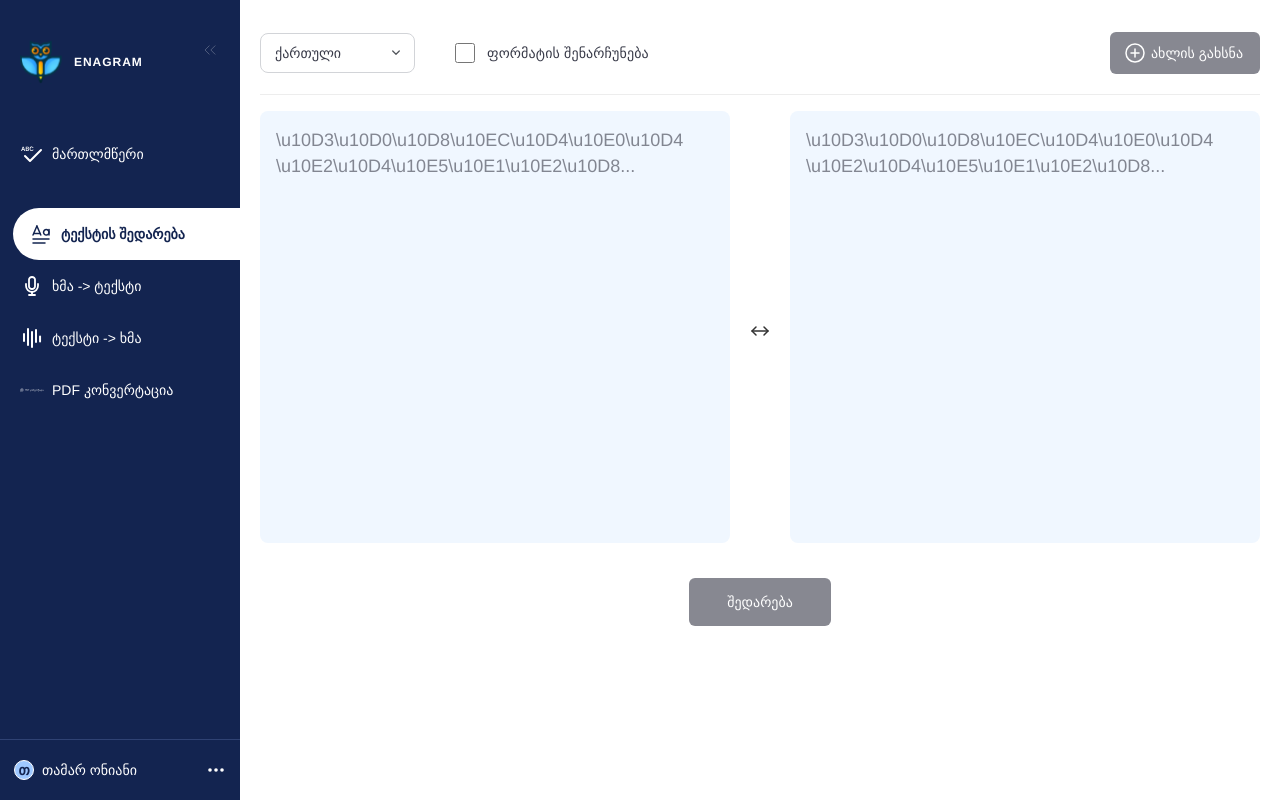
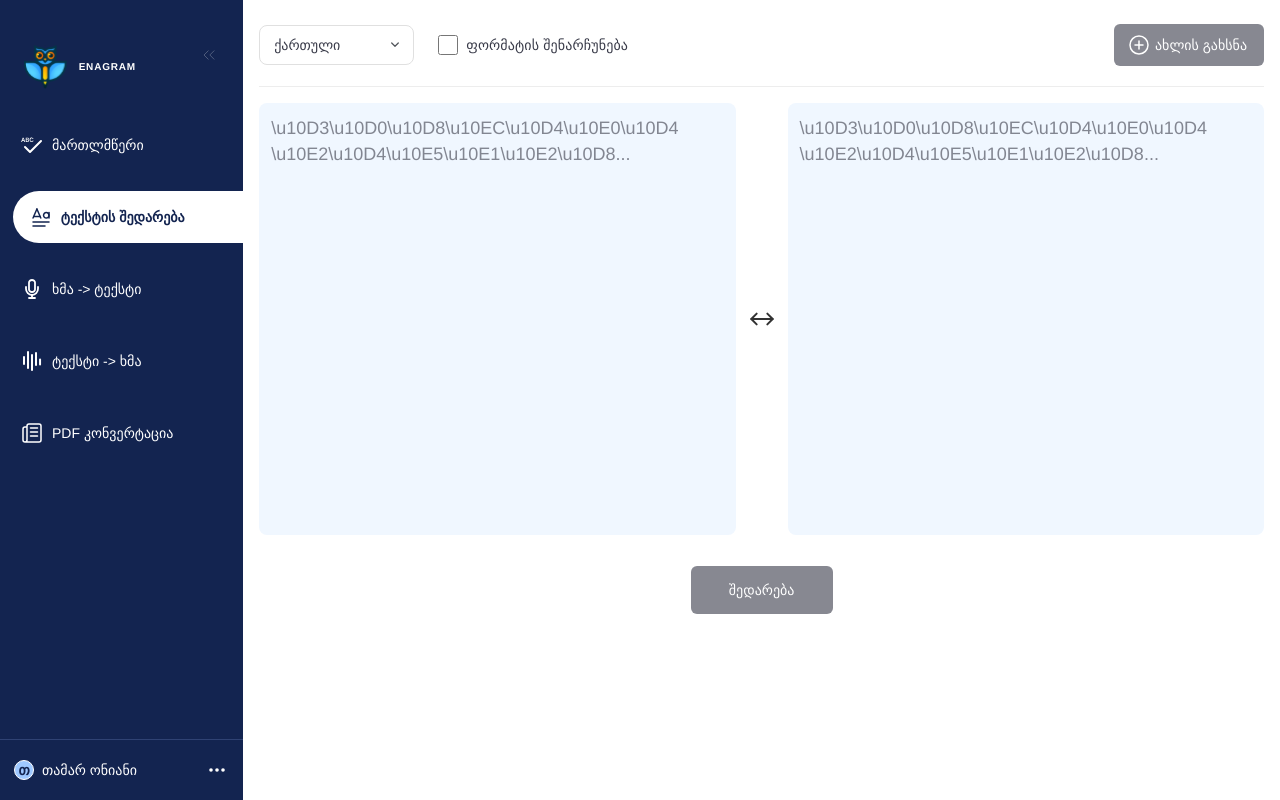
Before and after one commit to sabaPhruidze/frontend-enagram-text-comparer, a React (Vite) app: page / in a window 1280 px wide. Built offline with nearby package versions, Linux system fonts and the light colour scheme.

Commit message:
feat(sidebar-tools): add orthography as selectable tool page style(desktop-sidebar): unify nav spacing and active icon coloring

```diff
--- a/src/components/CompareTextPanel.tsx
+++ b/src/components/CompareTextPanel.tsx
@@ -15,7 +15,7 @@ const CompareTextPanel = ({ hasCompared, onTextChange, segments, textValue, vali
   return (
     <div className="w-full md:flex-1 md:min-w-0 lg:basis-0">
       <textarea
-        className="h-47.5 w-full resize-none rounded-lg bg-[#F0F7FF] p-3 text-sm leading-5.5 text-[#383A48] outline-none placeholder:text-[#8E98A8] md:h-108 md:p-4 md:text-lg md:leading-[1.625rem] md:placeholder:text-[#383A48]/60 min-[1440px]:p-3"
+        className="h-47.5 w-full resize-none rounded-lg bg-[#F0F7FF] p-3 text-sm leading-5.5 text-[#383A48] outline-none placeholder:text-[#8E98A8] md:h-108 md:p-4 md:text-lg md:leading-[1.625rem] md:placeholder:text-[#383A48]/60 lg:p-3"
         onChange={(event) => onTextChange(event.target.value)}
         placeholder="\u10D3\u10D0\u10D8\u10EC\u10D4\u10E0\u10D4 \u10E2\u10D4\u10E5\u10E1\u10E2\u10D8..."
         value={textValue}
--- a/src/components/DesktopSidebarNav.tsx
+++ b/src/components/DesktopSidebarNav.tsx
@@ -16,25 +16,20 @@ const DesktopSidebarNav = ({ items, onSelectTool, selectedToolId }: DesktopSideb
   <nav className="mt-1">
     {items.map((item) => {
       const isSelected = item.id === selectedToolId;
-      const iconClass = `h-6 w-6 shrink-0 ${
-        !isSelected && item.id === "text-compare" ? "brightness-0 invert" : ""
-      }`;
+      const iconClass = `h-6 w-6 shrink-0 ${isSelected ? "" : "brightness-0 invert"}`;
       const buttonClass = isSelected
-        ? "ml-3.25 h-13 w-57.5 rounded-l-[1.875rem] bg-white px-4 text-[#132450] min-[1440px]:ml-[0.8rem] min-[1440px]:w-[14.4rem]"
+        ? "ml-[0.8rem] h-13 w-[14.4rem] rounded-l-[1.875rem] bg-white px-4 text-[#132450]"
         : "h-13 w-full px-5 text-white";
 
       return (
-        <button
-          className={`flex cursor-pointer items-center gap-2 text-left ${buttonClass}`}
-          key={item.id}
-          onClick={() => onSelectTool(item.id)}
-          type="button"
-        >
-          <img alt={item.label} className={iconClass} src={item.iconSrc} />
-          <span className={`text-sm leading-5 tracking-normal ${isSelected ? "font-bold" : "font-normal"}`}>
-            {item.label}
-          </span>
-        </button>
+        <div className="flex h-[4.5rem] items-center" key={item.id}>
+          <button className={`flex cursor-pointer items-center gap-2 text-left ${buttonClass}`} onClick={() => onSelectTool(item.id)} type="button">
+            <img alt={item.label} className={iconClass} src={item.iconSrc} />
+            <span className={`text-sm leading-5 tracking-normal ${isSelected ? "font-bold" : "font-normal"}`}>
+              {item.label}
+            </span>
+          </button>
+        </div>
       );
     })}
   </nav>
--- a/src/components/DesktopSidebarTopBlock.tsx
+++ b/src/components/DesktopSidebarTopBlock.tsx
@@ -1,23 +1,17 @@
 import enagramLogo from "../assets/enagram-logo.svg";
 import sidebarCollapse from "../assets/sidebar-collapse.svg";
-import sidebarOrthography from "../assets/sidebar-orthography.svg";
 
 const DesktopSidebarTopBlock = () => (
-  <div className="rounded-br-[1.875rem] px-5 pb-6 pt-10 min-[1440px]:px-6">
+  <div className="rounded-br-[1.875rem] px-6 pb-4 pt-[2.8125rem]">
     <div className="flex items-start justify-between">
-      <div className="flex h-11 w-27.5 items-center gap-3 min-[1440px]:w-[6.184rem]">
-        <img alt="Enagram logo" className="h-11 w-10.5 min-[1440px]:w-[2.665625rem]" src={enagramLogo} />
-        <p className="text-xs leading-4 font-semibold tracking-[0.08em] text-white min-[1440px]:w-[3.518125rem] min-[1440px]:text-[0.625rem] min-[1440px]:leading-[0.4675rem]">
+      <div className="flex h-11 w-[6.184rem] items-center gap-3">
+        <img alt="Enagram logo" className="h-11 w-[2.665625rem]" src={enagramLogo} />
+        <p className="w-[3.518125rem] text-[0.625rem] leading-[0.4675rem] font-semibold tracking-[0.08em] text-white">
           ENAGRAM
         </p>
       </div>
       <img alt="Collapse sidebar" className="h-5 w-5 opacity-50" src={sidebarCollapse} />
     </div>
-
-    <div className="mt-11 flex h-13 items-center gap-2 text-sm leading-5 font-normal text-white min-[1440px]:h-6">
-      <img alt="Orthography" className="h-6 w-6 shrink-0" src={sidebarOrthography} />
-      <span>{"\u10DB\u10D0\u10E0\u10D7\u10DA\u10DB\u10EC\u10D4\u10E0\u10D8"}</span>
-    </div>
   </div>
 );
 
--- a/src/components/DesktopSidebarUserRow.tsx
+++ b/src/components/DesktopSidebarUserRow.tsx
@@ -7,7 +7,7 @@ const SidebarDotsMenu = () => (
 );
 
 const DesktopSidebarUserRow = () => (
-  <div className="border-t border-[#9EB9FF33] pl-3.5 pr-3 min-[1440px]:pr-3.5">
+  <div className="border-t border-[#9EB9FF33] pl-3.5 pr-3.5">
     <div className="flex h-15 items-center justify-between">
       <div className="flex min-w-0 items-center gap-2">
         <div className="flex h-5 w-5 shrink-0 items-center justify-center rounded-full border border-white bg-[#9EC8FF] text-sm leading-none font-semibold text-[#132450]">
--- a/src/components/DiffTextView.tsx
+++ b/src/components/DiffTextView.tsx
@@ -7,7 +7,7 @@ type DiffTextViewProps = {
 
 const DiffTextView = ({ segments, placeholder }: DiffTextViewProps) => {
   return (
-    <div className="h-47.5 w-full overflow-auto rounded-lg bg-[#F0F7FF] p-3 text-sm leading-5.5 text-[#383A48] md:h-108 md:p-4 md:text-lg md:leading-[1.625rem] min-[1440px]:p-3">
+    <div className="h-47.5 w-full overflow-auto rounded-lg bg-[#F0F7FF] p-3 text-sm leading-5.5 text-[#383A48] md:h-108 md:p-4 md:text-lg md:leading-[1.625rem] lg:p-3">
       {segments.length === 0 ? (
         <span className="text-[#8E98A8] md:text-[#383A48]/60">{placeholder}</span>
       ) : (
--- a/src/components/LanguageDropdown.tsx
+++ b/src/components/LanguageDropdown.tsx
@@ -25,7 +25,7 @@ const LanguageDropdown = ({ className, onLanguageChange, selectedLanguage }: Lan
     <div className={className ? `relative ${className}` : "relative"} ref={dropdownRef}>
       <button
         aria-expanded={isOpen}
-        className={`flex h-10 w-full items-center rounded-lg border bg-white px-3.5 py-1 pr-1.5 text-left ${isOpen ? "border-[#3465E1]" : "border-[#D2D4D8] min-[1440px]:border-[#E0E0E0]"}`}
+        className={`flex h-10 w-full items-center rounded-lg border bg-white px-3.5 py-1 pr-1.5 text-left ${isOpen ? "border-[#3465E1]" : "border-[#E0E0E0]"}`}
         onClick={() => setIsOpen((currentState) => !currentState)}
         type="button"
       >
--- a/src/components/TextCompareControlsMobile.tsx
+++ b/src/components/TextCompareControlsMobile.tsx
@@ -19,15 +19,15 @@ const TextCompareControlsMobile = ({
   onReset,
   selectedLanguage,
 }: TextCompareControlsMobileProps) => (
-  <section className="px-4 pb-4 pt-6 md:px-7 md:pb-0 lg:px-5 min-[1440px]:px-4 min-[1440px]:pt-4">
-    <div className="mx-auto flex w-72 flex-col gap-4 md:min-h-[3.625rem] md:w-full md:flex-row md:items-center md:gap-7 lg:gap-10 min-[1440px]:max-w-[71rem]">
+  <section className="px-4 pb-4 pt-6 md:px-7 md:pb-0 lg:px-4 lg:pt-4">
+    <div className="mx-auto flex w-72 flex-col gap-4 md:min-h-[3.625rem] md:w-full md:flex-row md:items-center md:gap-7 lg:max-w-[71rem] lg:gap-6">
       <LanguageDropdown
         className="w-full md:w-38.75 md:shrink-0"
         onLanguageChange={onLanguageChange}
         selectedLanguage={selectedLanguage}
       />
 
-      <label className="flex h-5.5 w-fit items-center gap-2 md:min-w-[13.25rem] md:gap-3 min-[1440px]:min-w-0 min-[1440px]:gap-2">
+      <label className="flex h-5.5 w-fit items-center gap-2 md:min-w-[13.25rem] md:gap-3 lg:min-w-0 lg:gap-2">
         <input
           checked={isFormattingPreserved}
           className="h-5 w-5 cursor-pointer rounded border border-[#E0E0E0] accent-[#3465E1]"
@@ -49,7 +49,7 @@ const TextCompareControlsMobile = ({
         <span className="whitespace-nowrap text-sm leading-7 font-normal tracking-normal text-white">ახლის გახსნა</span>
       </button>
     </div>
-    <div className="mx-auto mt-4 h-px w-72 bg-[#E6E6E6] md:mt-3 md:w-full md:bg-[#EDEDED] min-[1440px]:max-w-[71rem]" />
+    <div className="mx-auto mt-4 h-px w-72 bg-[#E6E6E6] md:mt-3 md:w-full md:bg-[#EDEDED] lg:max-w-[71rem]" />
   </section>
 );
 
--- a/src/components/TextCompareDesktopSidebar.tsx
+++ b/src/components/TextCompareDesktopSidebar.tsx
@@ -1,7 +1,8 @@
-import sidebarPdfConvert from "../assets/sidebar-pdf-convert.svg";
 import sidebarTextCompare from "../assets/sidebar-text-compare.svg";
-import sidebarTextToVoice from "../assets/sidebar-text-to-voice.svg";
-import sidebarVoiceToText from "../assets/sidebar-voice-to-text.svg";
+import toolOrthography from "../assets/tool-orthography.svg";
+import toolPdfConvert from "../assets/tool-pdf-convert.svg";
+import toolTextToVoice from "../assets/tool-text-to-voice.svg";
+import toolVoiceToText from "../assets/tool-voice-to-text.svg";
 import { TOOL_OPTIONS, type ToolId } from "../constants/toolOptions";
 import DesktopSidebarNav, { type DesktopSidebarItem } from "./DesktopSidebarNav";
 import DesktopSidebarTopBlock from "./DesktopSidebarTopBlock";
@@ -13,10 +14,11 @@ type TextCompareDesktopSidebarProps = {
 };
 
 const SIDEBAR_ICONS: Record<ToolId, string> = {
-  "pdf-convert": sidebarPdfConvert,
+  orthography: toolOrthography,
+  "pdf-convert": toolPdfConvert,
   "text-compare": sidebarTextCompare,
-  "text-to-voice": sidebarTextToVoice,
-  "voice-to-text": sidebarVoiceToText,
+  "text-to-voice": toolTextToVoice,
+  "voice-to-text": toolVoiceToText,
 };
 
 const SIDEBAR_ITEMS: DesktopSidebarItem[] = TOOL_OPTIONS.map((toolOption) => ({
@@ -26,7 +28,7 @@ const SIDEBAR_ITEMS: DesktopSidebarItem[] = TOOL_OPTIONS.map((toolOption) => ({
 }));
 
 const TextCompareDesktopSidebar = ({ onSelectTool, selectedToolId }: TextCompareDesktopSidebarProps) => (
-  <aside className="flex w-60 shrink-0 flex-col bg-[#132450] text-white min-[1440px]:w-[243.2px]">
+  <aside className="flex w-[243.2px] shrink-0 flex-col bg-[#132450] text-white">
     <div className="flex-1">
       <DesktopSidebarTopBlock />
       <DesktopSidebarNav items={SIDEBAR_ITEMS} onSelectTool={onSelectTool} selectedToolId={selectedToolId} />
--- a/src/components/TextCompareWorkspaceComparing.tsx
+++ b/src/components/TextCompareWorkspaceComparing.tsx
@@ -5,7 +5,7 @@ import { workspaceSectionClass } from "./textCompareWorkspace.types";
 
 const TextCompareWorkspaceComparing = ({ onCompare, progressValue }: ComparingWorkspaceProps) => (
   <section className={workspaceSectionClass}>
-    <div className="mx-auto flex w-72 flex-col items-center pt-56 md:w-full md:pt-40 min-[1440px]:max-w-[71rem]">
+    <div className="mx-auto flex w-72 flex-col items-center pt-56 md:w-full md:pt-40 lg:max-w-[71rem]">
       <CompareProgressCard progressValue={progressValue} />
       <CompareActionButton className="mt-36" disabled isEnabled={false} onCompare={onCompare} />
     </div>
--- a/src/components/TextCompareWorkspaceEditable.tsx
+++ b/src/components/TextCompareWorkspaceEditable.tsx
@@ -19,8 +19,8 @@ const TextCompareWorkspaceEditable = ({
   targetValidationMessage,
 }: EditableWorkspaceProps) => (
   <section className={workspaceSectionClass}>
-    <div className="mx-auto flex w-72 flex-col items-center gap-4 md:w-full md:gap-6 lg:gap-7 min-[1440px]:max-w-[71rem] min-[1440px]:gap-6">
-      <div className="flex w-full flex-col items-center gap-4 md:flex-row md:items-stretch md:gap-0 lg:items-start min-[1440px]:items-stretch">
+    <div className="mx-auto flex w-72 flex-col items-center gap-4 md:w-full md:gap-6 lg:max-w-[71rem] lg:gap-6">
+      <div className="flex w-full flex-col items-center gap-4 md:flex-row md:items-stretch md:gap-0 lg:items-stretch">
         <CompareTextPanel
           hasCompared={hasCompared}
           onTextChange={onSourceTextChange}
@@ -29,11 +29,11 @@ const TextCompareWorkspaceEditable = ({
           validationMessage={sourceValidationMessage}
         />
         <button
-          className="flex h-12 w-35.5 cursor-pointer items-center justify-center rounded-md text-[#383A48]/60 md:h-108 md:w-13 md:shrink-0 md:rounded-none lg:mx-3.5 lg:h-8 lg:w-8 lg:self-center lg:rounded-sm min-[1440px]:mx-0 min-[1440px]:h-108 min-[1440px]:w-13 min-[1440px]:rounded-none"
+          className="flex h-12 w-35.5 cursor-pointer items-center justify-center rounded-md text-[#383A48]/60 md:h-108 md:w-13 md:shrink-0 md:rounded-none"
           onClick={onSwapTexts}
           type="button"
         >
-          <img alt="\u10E2\u10D4\u10E5\u10E1\u10E2\u10D4\u10D1\u10D8\u10E1 \u10D2\u10D0\u10EA\u10D5\u10DA\u10D0" className="h-8 w-8 rotate-90 md:rotate-0 lg:h-6 lg:w-6 min-[1440px]:h-8 min-[1440px]:w-8" src={swapHorizontal} />
+          <img alt="\u10E2\u10D4\u10E5\u10E1\u10E2\u10D4\u10D1\u10D8\u10E1 \u10D2\u10D0\u10EA\u10D5\u10DA\u10D0" className="h-8 w-8 rotate-90 md:rotate-0" src={swapHorizontal} />
         </button>
         <CompareTextPanel
           hasCompared={hasCompared}
--- a/src/components/textCompareWorkspace.types.ts
+++ b/src/components/textCompareWorkspace.types.ts
@@ -20,4 +20,4 @@ export type TextCompareWorkspaceMobileProps = {
 export type EditableWorkspaceProps = Omit<TextCompareWorkspaceMobileProps, "isComparing" | "progressValue">;
 export type ComparingWorkspaceProps = Pick<TextCompareWorkspaceMobileProps, "onCompare" | "progressValue">;
 
-export const workspaceSectionClass = "px-4 pb-6 pt-4 md:px-7 md:pb-7 lg:px-5 min-[1440px]:px-4";
+export const workspaceSectionClass = "px-4 pb-6 pt-4 md:px-7 md:pb-7 lg:px-4";
--- a/src/constants/toolOptions.ts
+++ b/src/constants/toolOptions.ts
@@ -1,13 +1,15 @@
 import sidebarTextCompare from "../assets/sidebar-text-compare.svg";
+import toolOrthography from "../assets/tool-orthography.svg";
 import toolPdfConvert from "../assets/tool-pdf-convert.svg";
 import toolTextToVoice from "../assets/tool-text-to-voice.svg";
 import toolVoiceToText from "../assets/tool-voice-to-text.svg";
 
-export type ToolId = "text-compare" | "voice-to-text" | "text-to-voice" | "pdf-convert";
+export type ToolId = "orthography" | "text-compare" | "voice-to-text" | "text-to-voice" | "pdf-convert";
 export type ToolOption = { id: ToolId; icon: string; label: string };
 export const TEXT_COMPARE_TOOL_ID: ToolId = "text-compare";
 
 export const TOOL_OPTIONS: ToolOption[] = [
+  { id: "orthography", icon: toolOrthography, label: "მართლმწერი" },
   { id: "text-compare", icon: sidebarTextCompare, label: "ტექსტის შედარება" },
   { id: "voice-to-text", icon: toolVoiceToText, label: "ხმა -> ტექსტი" },
   { id: "text-to-voice", icon: toolTextToVoice, label: "ტექსტი -> ხმა" },
```
Also changed, not shown: src/assets/tool-orthography.svg (added).
